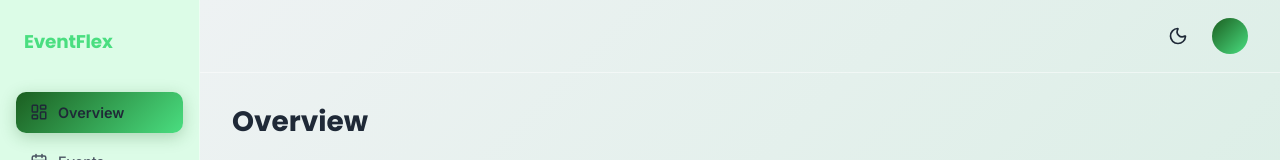
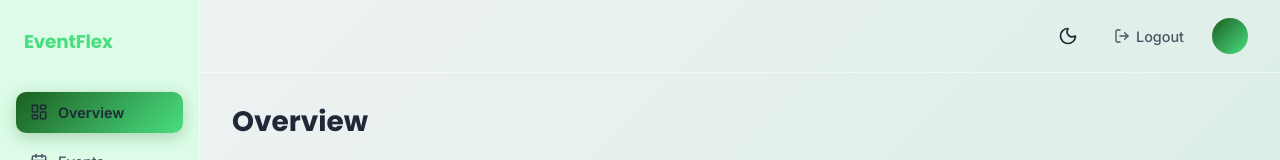
Before and after one commit to Nikhil-singh-26/Hackathon, a React (Vite) app: page /auth/login in a window 1280 px wide. Both pictures are taken after typing "name@example.com", "Sample123" into the empty fields and a click on the button "Sign In". Shown: the top 160 px of the page. Built offline with nearby package versions, Linux system fonts and the light colour scheme; no server answers.

Commit message:
feat: Add logout button to Dashboard Topbar

```diff
--- a/src/pages/dashboard/DashboardLayout.jsx
+++ b/src/pages/dashboard/DashboardLayout.jsx
@@ -1,6 +1,7 @@
 import { Link, NavLink, Outlet, useNavigate } from 'react-router-dom';
-import { LayoutDashboard, CalendarDays, BarChart3, Settings, Moon, Sun } from 'lucide-react';
+import { LayoutDashboard, CalendarDays, BarChart3, Settings, Moon, Sun, LogOut } from 'lucide-react';
 import { useState, useEffect } from 'react';
+import { useAuth } from '../../hooks/useAuth';
 import './Dashboard.css';
 
 const NAV_ITEMS = [
@@ -12,6 +13,7 @@ const NAV_ITEMS = [
 
 export default function DashboardLayout() {
   const navigate = useNavigate();
+  const { logout } = useAuth();
   const [theme, setTheme] = useState(localStorage.getItem('theme') || 'light');
 
   useEffect(() => {
@@ -25,6 +27,11 @@ export default function DashboardLayout() {
 
   const handleAvatarClick = () => {
     navigate('/dashboard/settings');
+  };
+
+  const handleLogout = async () => {
+    await logout();
+    navigate('/auth/login');
   };
 
   return (
@@ -55,6 +62,10 @@ export default function DashboardLayout() {
           <button className="theme-toggle flex items-center justify-center" onClick={toggleTheme} style={{ background: 'transparent', border: 'none', color: 'var(--color-text-main)', cursor: 'pointer', padding: '8px', borderRadius: '50%', transition: 'background 0.2s' }} onMouseEnter={(e) => e.currentTarget.style.background = 'rgba(255,255,255,0.1)'} onMouseLeave={(e) => e.currentTarget.style.background = 'transparent'}>
             {theme === 'light' ? <Moon size={20} /> : <Sun size={20} />}
           </button>
+          <button onClick={handleLogout} style={{ display: 'flex', alignItems: 'center', gap: '6px', background: 'transparent', border: 'none', color: 'var(--color-text-muted)', cursor: 'pointer', padding: '8px 12px', borderRadius: '8px', fontSize: '0.9rem', fontWeight: '500', transition: 'all 0.2s' }} onMouseEnter={(e) => { e.currentTarget.style.background = 'rgba(239, 68, 68, 0.1)'; e.currentTarget.style.color = '#ef4444'; }} onMouseLeave={(e) => { e.currentTarget.style.background = 'transparent'; e.currentTarget.style.color = 'var(--color-text-muted)'; }}>
+            <LogOut size={16} />
+            <span>Logout</span>
+          </button>
           <div
             className="os-topbar-avatar"
             onClick={handleAvatarClick}
```
